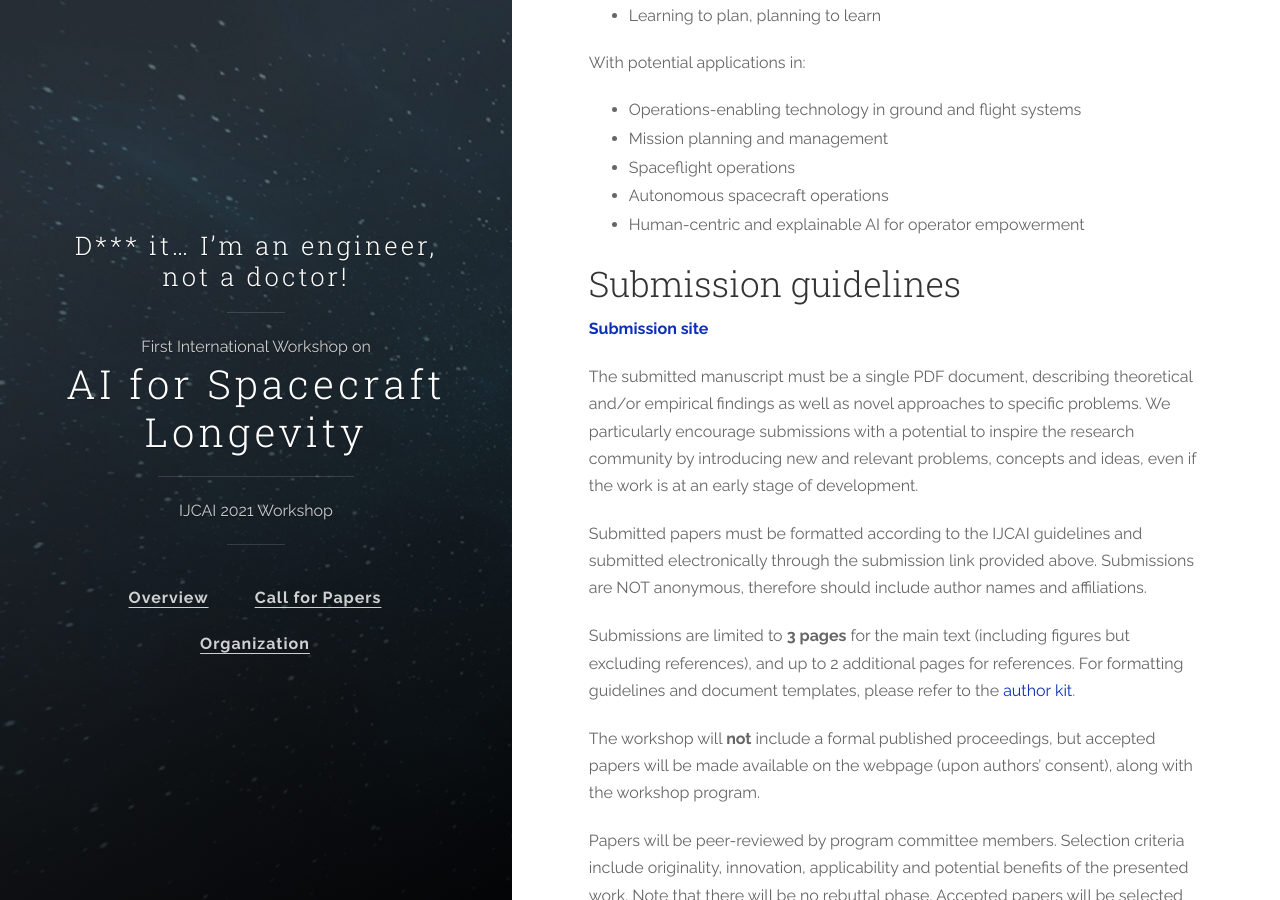
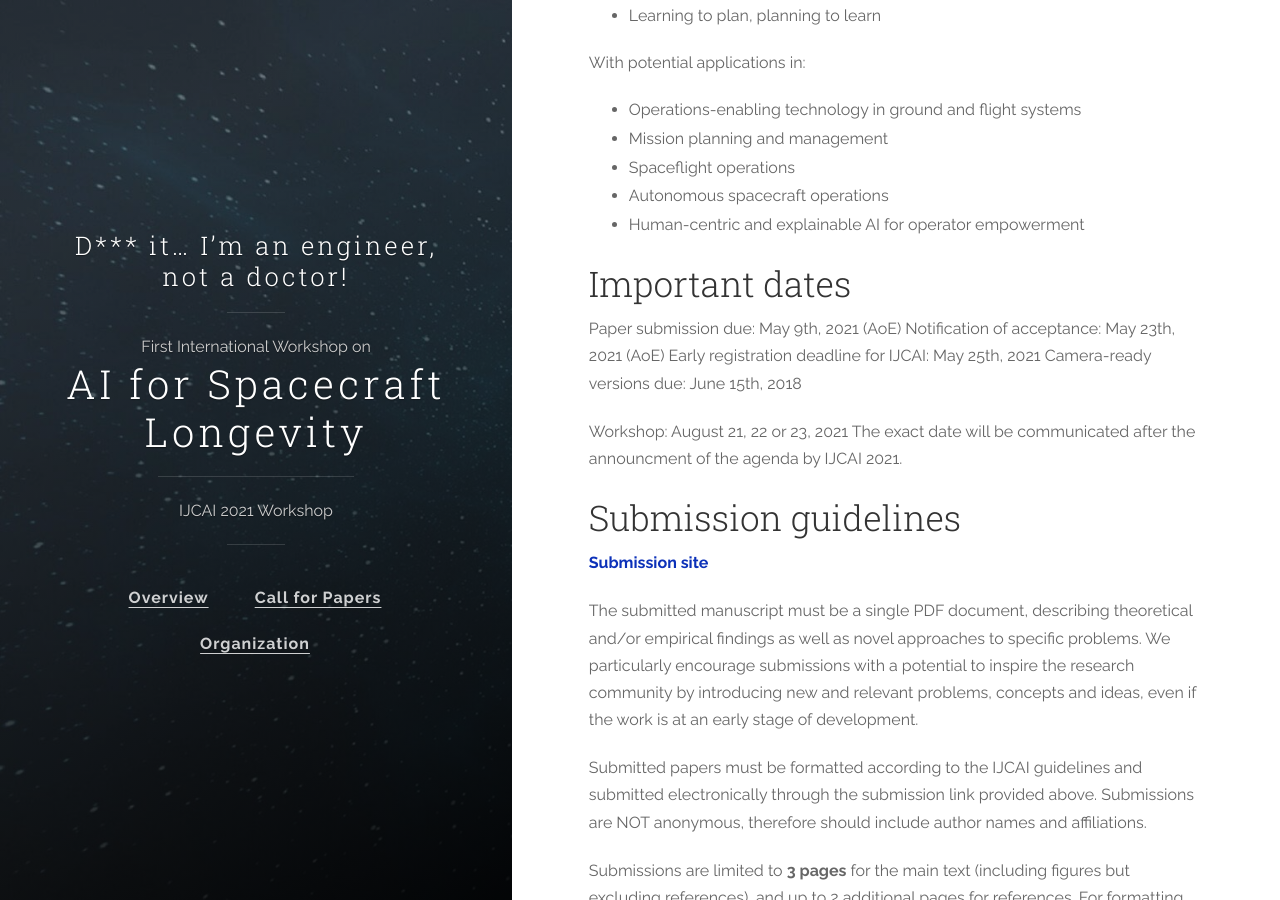
Before and after one commit to ai4spacecraft/ai4spacecraft.github.io, a Jekyll site: the page built from cfp.md, in a window 1280 px wide and 900 px high, scrolled down 601 px. Built offline with Jekyll 4.4.1, drawn with Linux system fonts in a browser that asks for light colours.

Commit message:
Update cfp.md

```diff
--- a/cfp.md
+++ b/cfp.md
@@ -31,6 +31,17 @@ With potential applications in:
 - Human-centric and explainable AI for operator empowerment
 
 
+## Important dates
+
+Paper submission due: May 9th, 2021 (AoE)
+Notification of acceptance: May 23th, 2021 (AoE)
+Early registration deadline for IJCAI: May 25th, 2021
+Camera-ready versions due: June 15th, 2018
+
+Workshop: August 21, 22 or 23, 2021
+The exact date will be communicated after the announcment of the agenda by IJCAI 2021.
+
+
 ## Submission guidelines
 
 [**Submission site**](https://easychair.org/my/conference?conf=ai4spacecraft){:target="_blank"}
```
